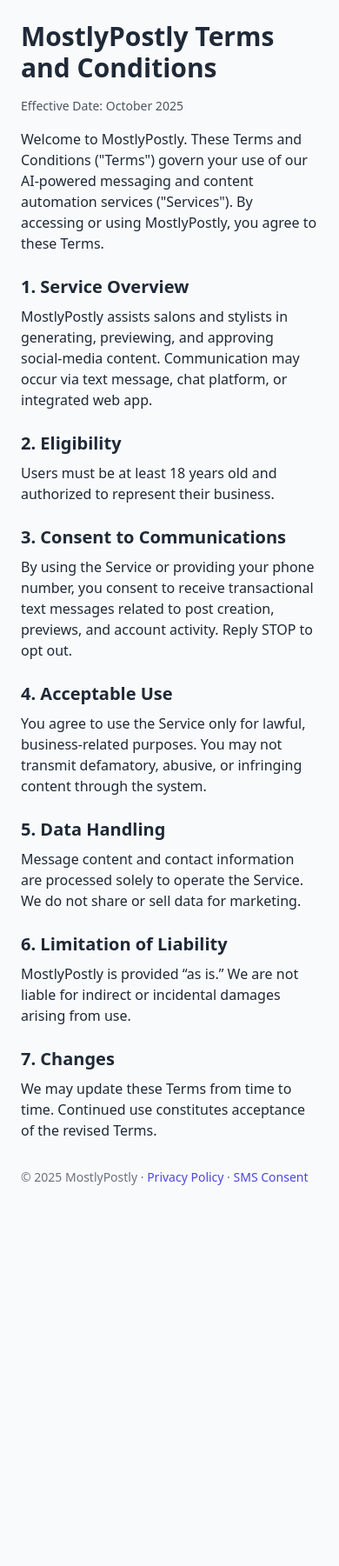
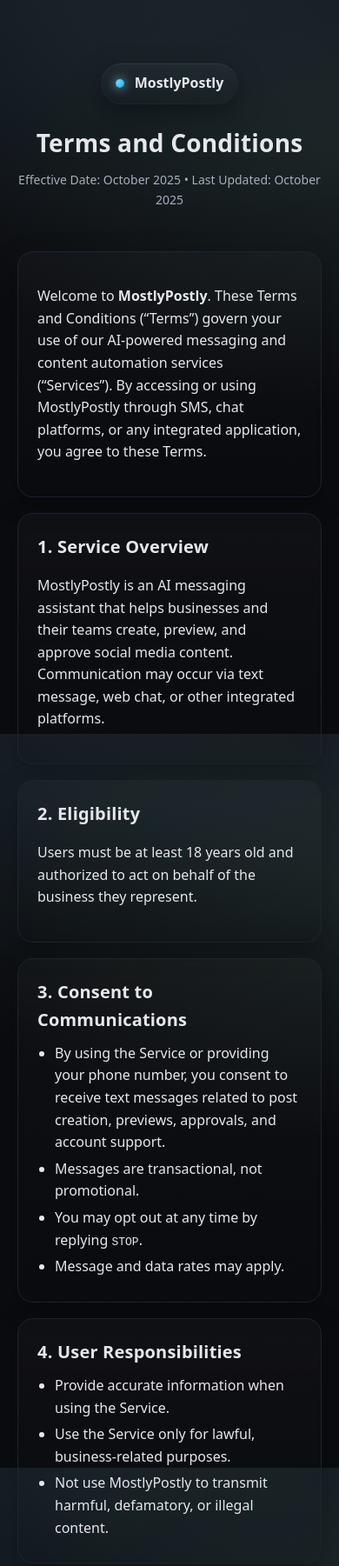
Before and after one commit to mostlypostly/mostlypostly-legal, a plain HTML site: page terms.html in a window 390 px wide. Shown: the top 1801 px of the page at 87% size. Before the commit the page ends 1388 px from the top, so only its background shows below. Drawn offline with nearby package versions, Linux system fonts and the light colour scheme.

Commit message:
Update terms.html

```diff
--- a/terms.html
+++ b/terms.html
@@ -1,65 +1,160 @@
-<!DOCTYPE html>
+<!doctype html>
 <html lang="en">
 <head>
-  <meta charset="UTF-8" />
-  <meta name="viewport" content="width=device-width, initial-scale=1.0" />
-  <title>Terms of Service — MostlyPostly</title>
-  <script src="https://cdn.tailwindcss.com"></script>
+  <meta charset="utf-8" />
+  <meta name="viewport" content="width=device-width, initial-scale=1" />
+  <title>MostlyPostly Terms and Conditions</title>
+  <meta name="description" content="Terms and Conditions for MostlyPostly, the AI assistant for salon teams." />
+  <style>
+    :root {
+      --bg: #0b0c10;
+      --card: #111318;
+      --text: #e6e7eb;
+      --muted: #a8adbd;
+      --accent: #7dd3fc;
+      --border: #1f2330;
+    }
+    * { box-sizing: border-box; }
+    html, body { height: 100%; margin: 0; }
+    body {
+      font-family: ui-sans-serif, system-ui, -apple-system, Segoe UI, Roboto, Helvetica, Arial;
+      background: radial-gradient(1200px 600px at 10% -10%, rgba(125,211,252,.12), transparent 60%),
+                  radial-gradient(900px 500px at 110% 20%, rgba(167,243,208,.10), transparent 60%),
+                  var(--bg);
+      color: var(--text);
+      line-height: 1.6;
+    }
+    header {
+      padding: 72px 20px 24px;
+      text-align: center;
+    }
+    .brand {
+      display: inline-flex;
+      align-items: center;
+      gap: 12px;
+      padding: 10px 16px;
+      border: 1px solid var(--border);
+      border-radius: 999px;
+      background: linear-gradient(180deg, rgba(255,255,255,.03), rgba(0,0,0,.05));
+      box-shadow: 0 1px 0 rgba(255,255,255,.06) inset, 0 10px 30px rgba(0,0,0,.35);
+      color: var(--text);
+      text-decoration: none;
+      font-weight: 600;
+    }
+    .brand .dot {
+      width: 10px; height: 10px; border-radius: 50%;
+      background: radial-gradient(circle at 30% 30%, var(--accent), #38bdf8 60%, #0891b2);
+      box-shadow: 0 0 12px rgba(125,211,252,.9);
+    }
+    h1 { margin: 22px 0 10px; font-size: clamp(28px, 4vw, 44px); letter-spacing: .2px; }
+    .subtle { color: var(--muted); font-size: 14px; }
+    main {
+      max-width: 880px;
+      margin: 0 auto;
+      padding: 24px 20px 80px;
+      display: grid;
+      gap: 18px;
+    }
+    section {
+      background: linear-gradient(180deg, rgba(255,255,255,.02), rgba(0,0,0,.12));
+      border: 1px solid var(--border);
+      border-radius: 18px;
+      padding: 22px 22px;
+      box-shadow: 0 8px 30px rgba(0,0,0,.28);
+    }
+    h2 { margin: 0 0 10px; font-size: 20px; letter-spacing: .2px; }
+    ul { margin: 8px 0 0 0; padding-left: 20px; }
+    li { margin: 5px 0; }
+    a { color: var(--accent); text-decoration: none; }
+    a:hover { text-decoration: underline; }
+    footer {
+      max-width: 880px;
+      margin: 20px auto 60px;
+      padding: 0 20px;
+      color: var(--muted);
+      font-size: 13px;
+      text-align: center;
+    }
+  </style>
 </head>
-<body class="bg-gray-50 text-gray-800">
-  <main class="max-w-3xl mx-auto p-6">
-    <h1 class="text-3xl font-bold mb-4">MostlyPostly Terms and Conditions</h1>
+<body>
+  <header>
+    <a class="brand" href="/" aria-label="MostlyPostly">
+      <span class="dot" aria-hidden="true"></span>
+      MostlyPostly
+    </a>
+    <h1>Terms and Conditions</h1>
+    <div class="subtle">Effective Date: October 2025 • Last Updated: October 2025</div>
+  </header>
 
-    <p class="mb-4 text-sm text-gray-600">Effective Date: October 2025</p>
+  <main>
+    <section id="intro">
+      <p>Welcome to <strong>MostlyPostly</strong>. These Terms and Conditions (“Terms”) govern your use of our AI-powered messaging and content automation services (“Services”). By accessing or using MostlyPostly through SMS, chat platforms, or any integrated application, you agree to these Terms.</p>
+    </section>
 
-    <p class="mb-4">
-      Welcome to MostlyPostly. These Terms and Conditions ("Terms") govern your use of our AI-powered
-      messaging and content automation services ("Services"). By accessing or using MostlyPostly, you
-      agree to these Terms.
-    </p>
+    <section id="overview">
+      <h2>1. Service Overview</h2>
+      <p>MostlyPostly is an AI messaging assistant that helps businesses and their teams create, preview, and approve social media content. Communication may occur via text message, web chat, or other integrated platforms.</p>
+    </section>
 
-    <h2 class="text-xl font-semibold mt-6 mb-2">1. Service Overview</h2>
-    <p class="mb-4">
-      MostlyPostly assists salons and stylists in generating, previewing, and approving social-media content.
-      Communication may occur via text message, chat platform, or integrated web app.
-    </p>
+    <section id="eligibility">
+      <h2>2. Eligibility</h2>
+      <p>Users must be at least 18 years old and authorized to act on behalf of the business they represent.</p>
+    </section>
 
-    <h2 class="text-xl font-semibold mt-6 mb-2">2. Eligibility</h2>
-    <p class="mb-4">Users must be at least 18 years old and authorized to represent their business.</p>
+    <section id="consent">
+      <h2>3. Consent to Communications</h2>
+      <ul>
+        <li>By using the Service or providing your phone number, you consent to receive text messages related to post creation, previews, approvals, and account support.</li>
+        <li>Messages are transactional, not promotional.</li>
+        <li>You may opt out at any time by replying <code>STOP</code>.</li>
+        <li>Message and data rates may apply.</li>
+      </ul>
+    </section>
 
-    <h2 class="text-xl font-semibold mt-6 mb-2">3. Consent to Communications</h2>
-    <p class="mb-4">
-      By using the Service or providing your phone number, you consent to receive transactional text
-      messages related to post creation, previews, and account activity. Reply STOP to opt out.
-    </p>
+    <section id="responsibilities">
+      <h2>4. User Responsibilities</h2>
+      <ul>
+        <li>Provide accurate information when using the Service.</li>
+        <li>Use the Service only for lawful, business-related purposes.</li>
+        <li>Not use MostlyPostly to transmit harmful, defamatory, or illegal content.</li>
+      </ul>
+    </section>
 
-    <h2 class="text-xl font-semibold mt-6 mb-2">4. Acceptable Use</h2>
-    <p class="mb-4">
-      You agree to use the Service only for lawful, business-related purposes. You may not transmit
-      defamatory, abusive, or infringing content through the system.
-    </p>
+    <section id="intellectual">
+      <h2>5. Intellectual Property</h2>
+      <p>All AI-generated outputs, code, and system processes remain the property of MostlyPostly. You retain ownership of your original uploaded content (images, text, or data).</p>
+    </section>
 
-    <h2 class="text-xl font-semibold mt-6 mb-2">5. Data Handling</h2>
-    <p class="mb-4">
-      Message content and contact information are processed solely to operate the Service.
-      We do not share or sell data for marketing.
-    </p>
+    <section id="liability">
+      <h2>6. Limitation of Liability</h2>
+      <p>MostlyPostly is provided “as is.” We are not liable for indirect, incidental, or consequential damages arising from your use of the Service.</p>
+    </section>
 
-    <h2 class="text-xl font-semibold mt-6 mb-2">6. Limitation of Liability</h2>
-    <p class="mb-4">
-      MostlyPostly is provided “as is.” We are not liable for indirect or incidental damages arising from use.
-    </p>
+    <section id="modifications">
+      <h2>7. Modifications</h2>
+      <p>We may update these Terms periodically. Continued use of the Service after changes means you accept the updated Terms.</p>
+    </section>
 
-    <h2 class="text-xl font-semibold mt-6 mb-2">7. Changes</h2>
-    <p class="mb-4">
-      We may update these Terms from time to time. Continued use constitutes acceptance of the revised Terms.
-    </p>
+    <section id="contact">
+      <h2>8. Contact</h2>
+      <p><strong>MostlyPostly</strong><br>
+         📧 <a href="mailto:support@rejuvesalonspa.com">support@rejuvesalonspa.com</a><br>
+         📍 Carmel, Indiana
+      </p>
+      <p>Related policies:<br>
+        • <a href="https://sites.google.com/view/mostlypostly-privacy-policy/home">Privacy Policy</a><br>
+        • <a href="https://sites.google.com/view/mostlypostly-consent/home">SMS Communications &amp; Consent</a>
+      </p>
+    </section>
+  </main>
 
-    <p class="text-sm text-gray-500 mt-8">
-      © 2025 MostlyPostly ·
-      <a href="privacy.html" class="text-indigo-600 hover:underline">Privacy Policy</a> ·
-      <a href="sms-consent.html" class="text-indigo-600 hover:underline">SMS Consent</a>
-    </p>
-  </main>
+  <footer>
+    © <span id="year"></span> MostlyPostly • Terms and Conditions
+  </footer>
+
+  <script>
+    document.getElementById('year').textContent = new Date().getFullYear();
+  </script>
 </body>
 </html>
```
